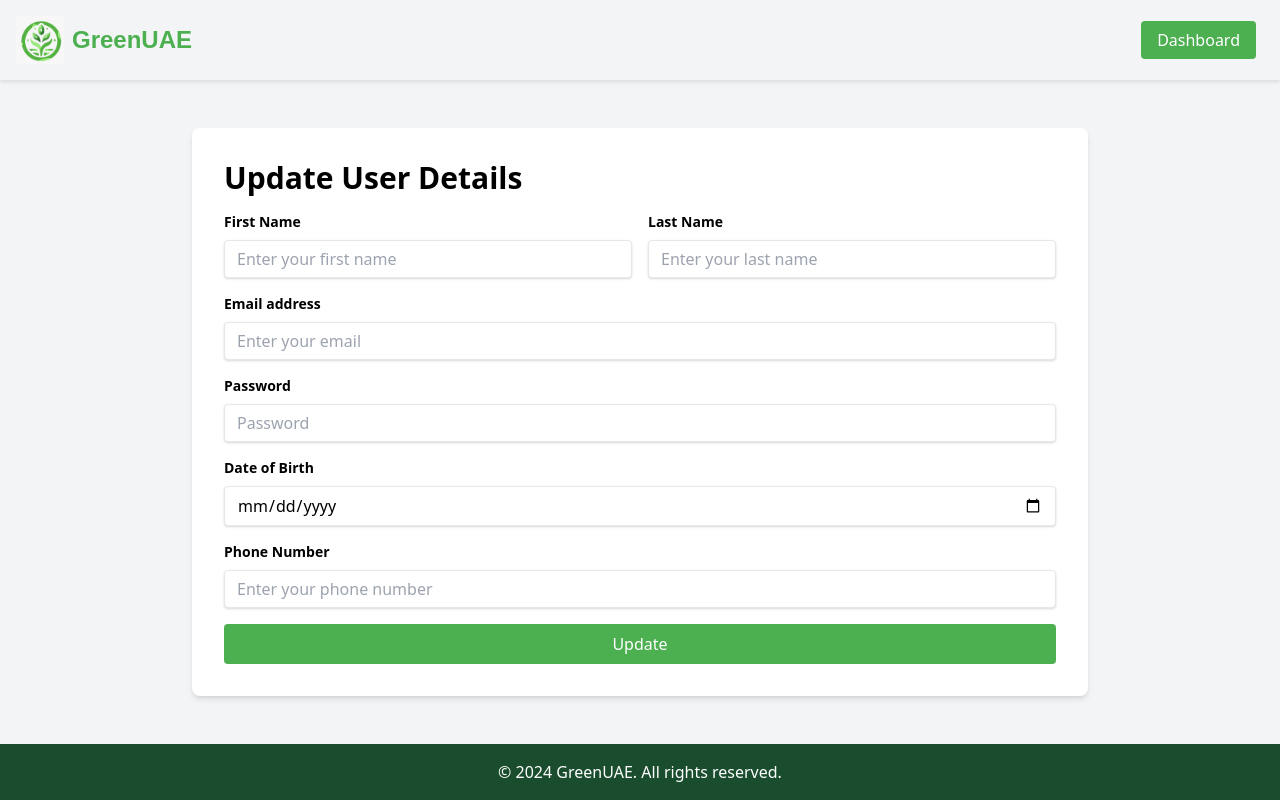
After one commit to ahmadaljaghbeir/GreenUAE, a Spring Boot app: page /updateUser in a window 1280 px wide. The commit adds this page. Run offline with Spring Boot 4, Linux system fonts and the light colour scheme.

Commit message:
Upload UI updated

```diff
--- a/src/main/java/org/example/greenuae/controller/AppController.java
+++ b/src/main/java/org/example/greenuae/controller/AppController.java
@@ -8,7 +8,7 @@ import org.springframework.web.bind.annotation.RequestParam;
 @Controller
 public class AppController {
 
-    @GetMapping( "/")
+    @GetMapping("/")
     public String getPage() {
         return "home";
     }
@@ -53,4 +53,9 @@ public class AppController {
     public String treeInfo() {
         return "treeInfo";
     }
+
+    @GetMapping(value = "/updateUser")
+    public String updateUser() {
+        return "updateUser";
+    }
 }
--- a/src/main/java/org/example/greenuae/controller/SignUpController.java
+++ b/src/main/java/org/example/greenuae/controller/SignUpController.java
@@ -34,8 +34,8 @@ public class SignUpController {
     }
 
     @PutMapping(value = "/updateUser/{id}")
-    public ResponseEntity<UserEntity> updateUser(@PathVariable("id") long userId, @RequestBody UserEntity userEntity) {
-        return new ResponseEntity<UserEntity>(signUpService.updateUser(userEntity, userId), HttpStatus.OK);
+    public ResponseEntity<UserEntity> updateUser(@PathVariable("id") String email, @RequestBody UserEntity userEntity) {
+        return new ResponseEntity<UserEntity>(signUpService.updateUser(userEntity, email), HttpStatus.OK);
     }
 
     @DeleteMapping(value = "/deleteUser/{id}")
--- a/src/main/java/org/example/greenuae/service/SignUpService.java
+++ b/src/main/java/org/example/greenuae/service/SignUpService.java
@@ -8,7 +8,7 @@ public interface SignUpService {
 
     UserEntity getUserByEmail(String email);
 
-    UserEntity updateUser(UserEntity userEntity, long id);
+    UserEntity updateUser(UserEntity userEntity, String email);
 
     void deleteUser(long id);
 }
--- a/src/main/java/org/example/greenuae/util/EmailUtil.java
+++ b/src/main/java/org/example/greenuae/util/EmailUtil.java
@@ -21,7 +21,7 @@ public class EmailUtil {
         mimeMessageHelper.setSubject("Verify OTP");
         mimeMessageHelper.setText("""
         <div>
-          <a href="http://localhost:8080/verify-account?email=%s&otp=%s" target="_blank">click link to verify</a>
+          <a href="https://localhost:8081/verify-account?email=%s&otp=%s" target="_blank">click link to verify</a>
         </div>
         """.formatted(email, otp), true);
 
--- /dev/null
+++ b/src/main/resources/static/css/updateUserStyle.css
@@ -0,0 +1,81 @@
+/* CSS styles */
+
+.header {
+    background-color: #f3f4f6; /* Slightly darker than background */
+    color: #1A4D2E;
+    box-shadow: 0 2px 4px rgba(0, 0, 0, 0.1);
+}
+
+.header h1 {
+    font-family: 'Arial', sans-serif;
+    color: #4CAF50;
+}
+
+.footer {
+    background-color: #1A4D2E;
+    color: #FFFFFF;
+    text-align: center;
+    padding: 1rem;
+    margin-top: auto;
+}
+
+.main-content {
+    display: flex;
+    flex-direction: column;
+    align-items: center;
+    justify-content: center;
+    flex-grow: 1;
+    padding: 2rem;
+}
+
+.welcome-message {
+    font-size: 2rem;
+    color: #1A4D2E;
+    margin-bottom: 2rem;
+    text-align: center;
+}
+
+.dashboard {
+    display: flex;
+    justify-content: space-around;
+    align-items: center;
+    flex-wrap: wrap;
+}
+
+.dashboard-box {
+    background-color: #4CAF50;
+    color: white;
+    width: 250px;
+    height: 250px;
+    display: flex;
+    flex-direction: column;
+    align-items: center;
+    justify-content: center;
+    border-radius: 8px;
+    cursor: pointer;
+    transition: background-color 0.3s, transform 0.3s;
+    box-shadow: 0 4px 8px rgba(0, 0, 0, 0.1);
+    margin: 15px; /* Add margin to separate the buttons */
+}
+
+.dashboard-box:hover {
+    background-color: #45a049;
+    transform: translateY(-5px);
+}
+
+.dashboard-box img {
+    width: 1200px;
+    height: 400px;
+}
+
+.button-custom {
+    background-color: #4CAF50; /* Green button */
+    color: #FFFFFF;
+    padding: 0.5rem 1rem;
+    border-radius: 4px;
+    transition: background-color 0.3s;
+}
+
+.button-custom:hover {
+    background-color: #45a049;
+}
--- a/src/main/resources/templates/dashboard.html
+++ b/src/main/resources/templates/dashboard.html
@@ -19,6 +19,7 @@
             <h1 class="text-2xl font-bold">GreenUAE</h1>
         </div>
         <nav>
+            <button type="button" class="button-custom mr-2" onclick="window.location.href='/updateUser'">Update Account</button>
             <button type="button" class="button-custom" onclick="logout()">Logout</button>
         </nav>
     </div>
@@ -81,7 +82,6 @@
             });
     };
 
-
     function logout() {
         const email = getCookie("email");
         if (!email) {
--- /dev/null
+++ b/src/main/resources/templates/updateUser.html
@@ -0,0 +1,165 @@
+<!DOCTYPE html>
+<html lang="en">
+
+<head>
+    <meta charset="UTF-8">
+    <meta name="viewport" content="width=device-width, initial-scale=1.0">
+    <title>Update User Details - GreenUAE</title>
+    <link href="https://cdn.jsdelivr.net/npm/tailwindcss@2.2.19/dist/tailwind.min.css" rel="stylesheet">
+    <link rel="stylesheet" href="/css/updateUserStyle.css">
+</head>
+
+<body class="bg-gray-100 min-h-screen flex flex-col">
+<!-- Header -->
+<header class="header w-full py-4">
+    <div class="container mx-auto flex justify-between items-center px-4">
+        <div class="flex items-center">
+            <img src="/images/logo.jpg" alt="logo" class="h-12 w-12 mr-2">
+            <h1 class="text-2xl font-bold">GreenUAE</h1>
+        </div>
+        <nav>
+            <a href="/dashboard" class="button-custom py-2 px-4 rounded mr-2">Dashboard</a>
+        </nav>
+    </div>
+</header>
+
+<!-- Main Content -->
+<main class="flex-grow flex items-center justify-center">
+    <div class="bg-white w-full max-w-4xl shadow-md rounded-lg overflow-hidden flex">
+        <!-- Form Section -->
+        <div class="w-full p-8">
+            <h2 class="text-3xl font-bold mb-4">Update User Details</h2>
+            <form id="updateForm">
+                <div class="flex mb-4">
+                    <div class="w-1/2 pr-2">
+                        <label class="block text-sm font-bold mb-2" for="first_name">First Name</label>
+                        <input type="text" id="first_name" name="first_name" placeholder="Enter your first name"
+                               class="shadow appearance-none border rounded w-full py-2 px-3 input-custom leading-tight focus:outline-none focus:shadow-outline"
+                               required>
+                    </div>
+                    <div class="w-1/2 pl-2">
+                        <label class="block text-sm font-bold mb-2" for="last_name">Last Name</label>
+                        <input type="text" id="last_name" name="last_name" placeholder="Enter your last name"
+                               class="shadow appearance-none border rounded w-full py-2 px-3 input-custom leading-tight focus:outline-none focus:shadow-outline"
+                               required>
+                    </div>
+                </div>
+                <div class="mb-4">
+                    <label class="block text-sm font-bold mb-2" for="email">Email address</label>
+                    <input type="email" id="email" name="email" placeholder="Enter your email"
+                           class="shadow appearance-none border rounded w-full py-2 px-3 input-custom leading-tight focus:outline-none focus:shadow-outline"
+                           required>
+                </div>
+                <div class="mb-4">
+                    <label class="block text-sm font-bold mb-2" for="password">Password</label>
+                    <input type="password" id="password" name="password" placeholder="Password"
+                           class="shadow appearance-none border rounded w-full py-2 px-3 input-custom leading-tight focus:outline-none focus:shadow-outline"
+                           required>
+                </div>
+                <div class="mb-4">
+                    <label class="block text-sm font-bold mb-2" for="date_of_birth">Date of Birth</label>
+                    <input type="date" id="date_of_birth" name="date_of_birth"
+                           class="shadow appearance-none border rounded w-full py-2 px-3 input-custom leading-tight focus:outline-none focus:shadow-outline"
+                           required>
+                </div>
+                <div class="mb-4">
+                    <label class="block text-sm font-bold mb-2" for="phone_number">Phone Number</label>
+                    <input type="tel" id="phone_number" name="phone_number" placeholder="Enter your phone number"
+                           class="shadow appearance-none border rounded w-full py-2 px-3 input-custom leading-tight focus:outline-none focus:shadow-outline"
+                           required>
+                </div>
+                <div>
+                    <button type="button" onclick="submitUpdateForm()"
+                            class="w-full py-2 px-4 rounded button-custom focus:outline-none focus:shadow-outline">
+                        Update
+                    </button>
+                </div>
+            </form>
+        </div>
+    </div>
+</main>
+
+<!-- Footer -->
+<footer class="footer">
+    <p>&copy; 2024 GreenUAE. All rights reserved.</p>
+</footer>
+
+<script>
+    document.addEventListener('DOMContentLoaded', (event) => {
+        populateForm();
+    });
+
+    function getCookie(name) {
+        var nameEQ = name + "=";
+        var ca = document.cookie.split(';');
+        for (var i = 0; i < ca.length; i++) {
+            var c = ca[i];
+            while (c.charAt(0) == ' ') c = c.substring(1, c.length);
+            if (c.indexOf(nameEQ) == 0) return c.substring(nameEQ.length, c.length);
+        }
+        return null;
+    }
+
+    function populateForm() {
+        var email = getCookie("email");
+        fetch(`/getUser/${email}`)
+            .then(response => {
+                if (response.ok) {
+                    return response.json();
+                } else {
+                    throw new Error('Failed to fetch user data');
+                }
+            })
+            .then(user => {
+                document.getElementById('first_name').value = user.first_name;
+                document.getElementById('last_name').value = user.last_name;
+                document.getElementById('email').value = user.email;
+                document.getElementById('password').value = user.password;
+                document.getElementById('date_of_birth').value = user.date_of_birth;
+                document.getElementById('phone_number').value = user.phone_number;
+            })
+            .catch(error => {
+                console.log('Error:', error);
+            });
+    }
+
+    function submitUpdateForm() {
+        var form = document.getElementById("updateForm");
+        var email = getCookie("email");
+
+        var formData = {
+            first_name: form.first_name.value,
+            last_name: form.last_name.value,
+            email: form.email.value,
+            password: form.password.value,
+            date_of_birth: form.date_of_birth.value,
+            phone_number: form.phone_number.value
+        };
+
+        fetch(`/updateUser/` + email, {
+            method: "PUT",
+            headers: {
+                "Content-Type": "application/json"
+            },
+            body: JSON.stringify(formData)
+        })
+            .then(response => {
+                if (!response.ok) {
+                    throw new Error('Failed to update user');
+                }
+                return response.json();
+            })
+            .then(data => {
+                console.log(data);
+                alert("User details updated successfully");
+                // Update the cookie to reflect the new email if it's changed
+                document.cookie = "email=" + form.email.value + "; path=/";
+                window.location.replace("login");
+            })
+            .catch(error => {
+                console.log("Error:", error);
+            });
+    }
+</script>
+</body>
+</html>
```
Also changed, not shown: src/main/java/org/example/greenuae/service/impl/SignUpServiceImpl.java (+4 -6 lines), 1 other file.
